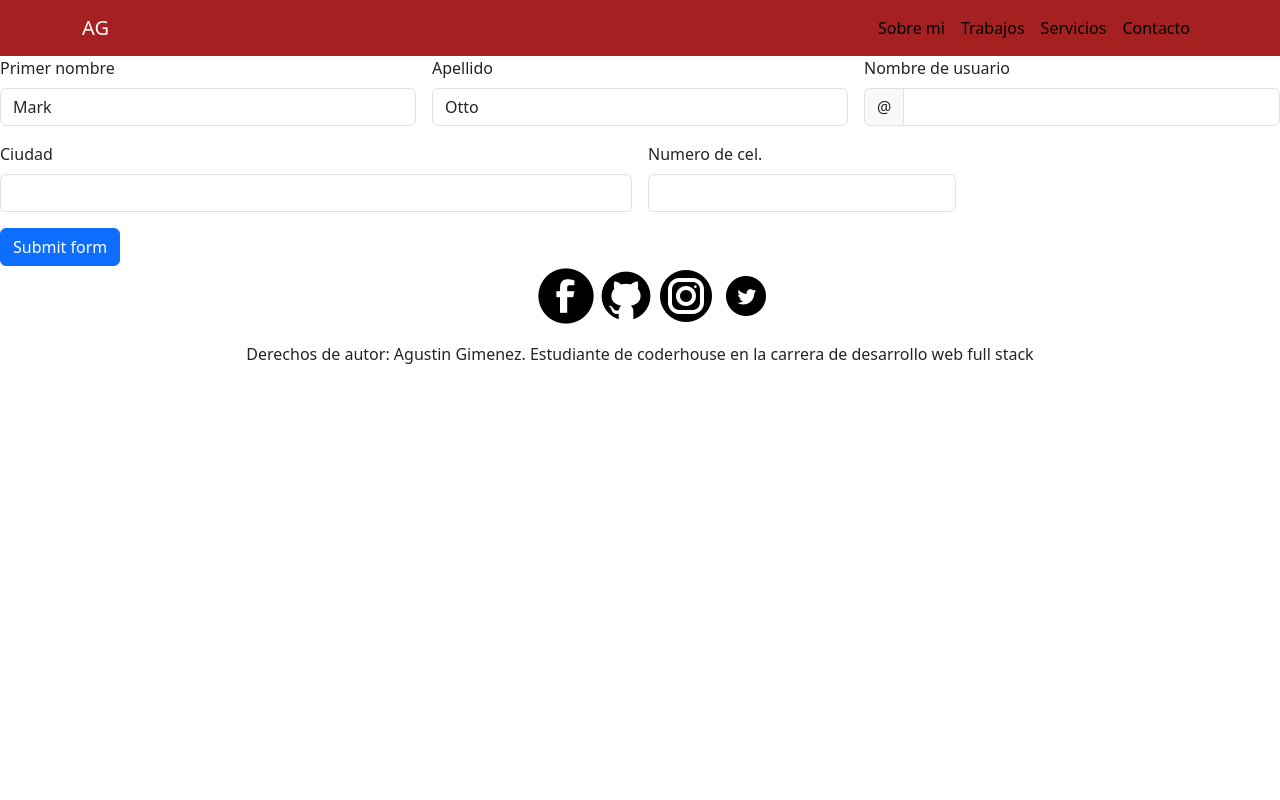
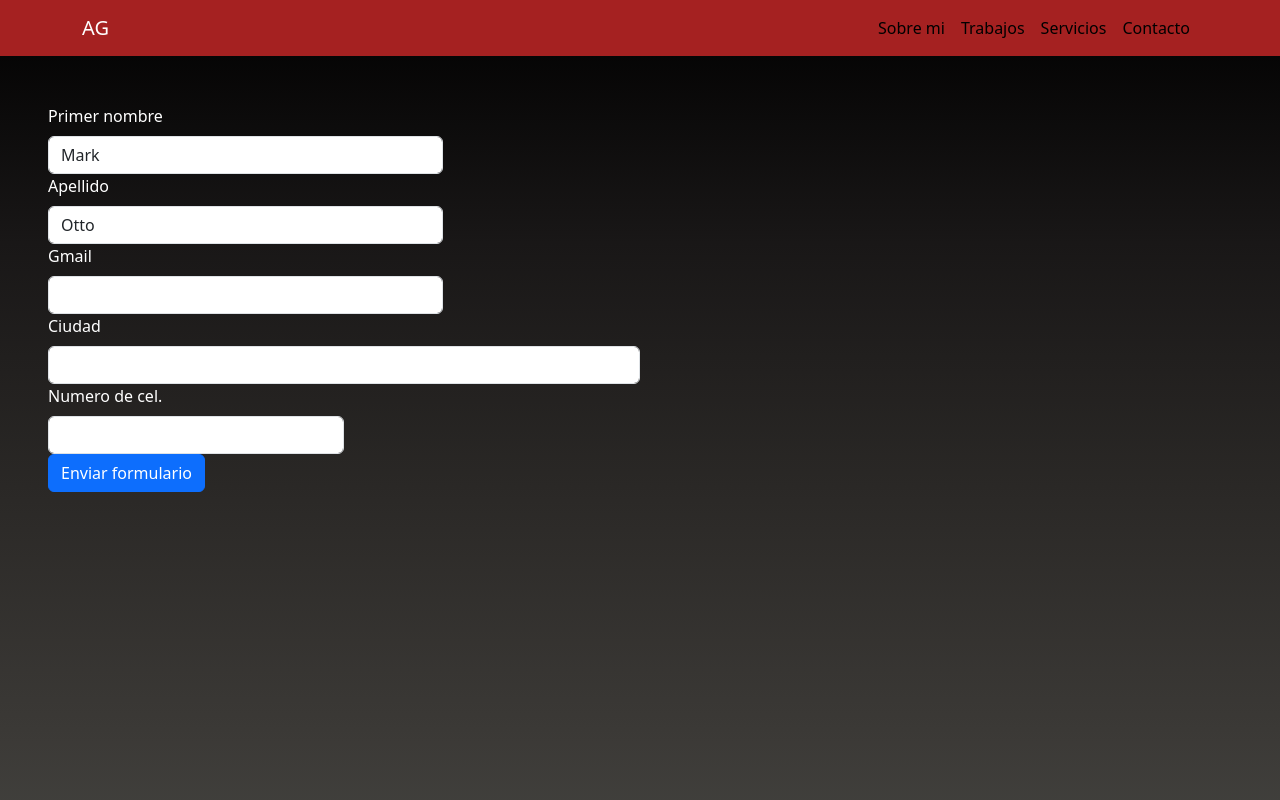
Before and after one commit to agusgmnz/tercera-preentrega-Gimenez, a website: page pages/contacto.html in a window 1280 px wide. Shown: the top 800 px of the page. Drawn offline with nearby package versions, Linux system fonts and the light colour scheme.

Commit message:
imports de las pages y estilos al form

```diff
--- a/pages/contacto.html
+++ b/pages/contacto.html
@@ -10,7 +10,7 @@
       rel="stylesheet"
     />
     <!-- favicon -->
-    <link rel="shortcut icon" href="../img/favicon.png" type="image/x-icon">
+    <link rel="shortcut icon" href="../img/favicon.png" type="image/x-icon" />
     <!-- mi css -->
     <link rel="stylesheet" href="../css/styles.css" />
     <!-- bs -->
@@ -76,49 +76,84 @@
     <!-- main -->
     <main>
       <section>
-        <form class="row g-3 needs-validation" novalidate>
+        <div class="container-form">
+        <form class="col p-5 g-3 needs-validation form-contacto" novalidate>
           <div class="col-md-4 position-relative">
-            <label for="validationTooltip01" class="form-label">Primer nombre</label>
-            <input type="text" class="form-control" id="validationTooltip01" value="Mark" required>
-            <div class="valid-tooltip">
-              Looks good!
-            </div>
+            <label for="validationTooltip01" class="form-label label-contacto"
+              >Primer nombre</label
+            >
+            <input
+              type="text"
+              class="form-control input-contacto"
+              id="validationTooltip01"
+              value="Mark"
+              required
+            />
+            <div class="valid-tooltip">Looks good!</div>
           </div>
           <div class="col-md-4 position-relative">
-            <label for="validationTooltip02" class="form-label">Apellido</label>
-            <input type="text" class="form-control" id="validationTooltip02" value="Otto" required>
-            <div class="valid-tooltip">
-              Looks good!
-            </div>
+            <label for="validationTooltip02" class="form-label label-contacto"
+              >Apellido</label
+            >
+            <input
+              type="text"
+              class="form-control input-contacto"
+              id="validationTooltip02"
+              value="Otto"
+              required
+            />
+            <div class="valid-tooltip">Looks good!</div>
           </div>
           <div class="col-md-4 position-relative">
-            <label for="validationTooltipUsername" class="form-label">Nombre de usuario</label>
+            <label
+              for="validationTooltipUsername"
+              class="form-label label-contacto"
+              >Gmail</label
+            >
             <div class="input-group has-validation">
-              <span class="input-group-text" id="validationTooltipUsernamePrepend">@</span>
-              <input type="text" class="form-control" id="validationTooltipUsername" aria-describedby="validationTooltipUsernamePrepend" required>
+              <input
+                type="text"
+                class="form-control input-contacto"
+                id="validationTooltipUsername"
+                aria-describedby="validationTooltipUsernamePrepend"
+                required
+              />
               <div class="invalid-tooltip">
                 Please choose a unique and valid username.
               </div>
             </div>
           </div>
           <div class="col-md-6 position-relative">
-            <label for="validationTooltip03" class="form-label">Ciudad</label>
-            <input type="text" class="form-control" id="validationTooltip03" required>
-            <div class="invalid-tooltip">
-              Please provide a valid city.
-            </div>
+            <label for="validationTooltip03" class="form-label label-contacto"
+              >Ciudad</label
+            >
+            <input
+              type="text"
+              class="form-control input-contacto"
+              id="validationTooltip03"
+              required
+            />
+            <div class="invalid-tooltip">Please provide a valid city.</div>
           </div>
           <div class="col-md-3 position-relative">
-            <label for="validationTooltip05" class="form-label">Numero de cel.</label>
-            <input type="text" class="form-control" id="validationTooltip05" required>
-            <div class="invalid-tooltip">
-              Please provide a valid phone.
-            </div>
+            <label for="validationTooltip05" class="form-label label-contacto"
+              >Numero de cel.</label
+            >
+            <input
+              type="text"
+              class="form-control input-contacto"
+              id="validationTooltip05"
+              required
+            />
+            <div class="invalid-tooltip">Please provide a valid phone.</div>
           </div>
           <div class="col-12">
-            <button class="btn btn-primary" type="submit">Submit form</button>
+            <button class="btn btn-primary" type="submit">
+              Enviar formulario
+             </button>
           </div>
         </form>
+      </div>
       </section>
     </main>
     <!-- footer -->
@@ -151,6 +186,10 @@
       </p>
     </footer>
     <!-- scripts -->
-      <script src="https://cdn.jsdelivr.net/npm/bootstrap@5.3.0-alpha3/dist/js/bootstrap.bundle.min.js" integrity="sha384-ENjdO4Dr2bkBIFxQpeoTz1HIcje39Wm4jDKdf19U8gI4ddQ3GYNS7NTKfAdVQSZe" crossorigin="anonymous"></script>
+    <script
+      src="https://cdn.jsdelivr.net/npm/bootstrap@5.3.0-alpha3/dist/js/bootstrap.bundle.min.js"
+      integrity="sha384-ENjdO4Dr2bkBIFxQpeoTz1HIcje39Wm4jDKdf19U8gI4ddQ3GYNS7NTKfAdVQSZe"
+      crossorigin="anonymous"
+    ></script>
   </body>
 </html>
--- /dev/null
+++ b/scss/_contacto.scss
@@ -0,0 +1,16 @@
+body{
+    background-image: linear-gradient(to bottom, #000000, #191717, #2a2826, #3b3936, #4b4c48);
+}
+
+main{
+    height: 100vh;
+}
+
+.container-form{
+    color: white;
+    display: grid;
+    width: 100%;
+    align-items: center;
+
+
+}
--- a/scss/styles.scss
+++ b/scss/styles.scss
@@ -1,3 +1,7 @@
 @import "variables";
 @import "index";
+@import "contacto";
+@import "servicio";
+@import "sobremi";
+@import "trabajos";
 @import "mq";
```
Also changed, not shown: css/styles.css, scss/_contacto.sass (deleted), scss/_servicio.sass (deleted), scss/_servicio.scss (added), scss/_sobremi.sass (deleted), scss/_sobremi.scss (added), scss/_trabajos.sass (deleted), scss/_trabajos.scss (added), 1 other file. Lines whose indentation alone changed are shown as unchanged.
